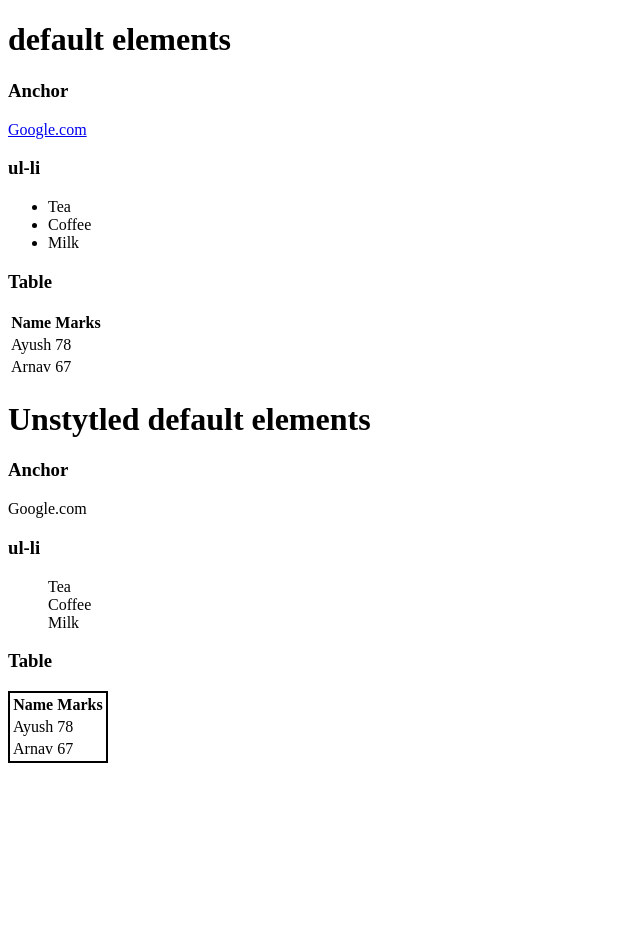
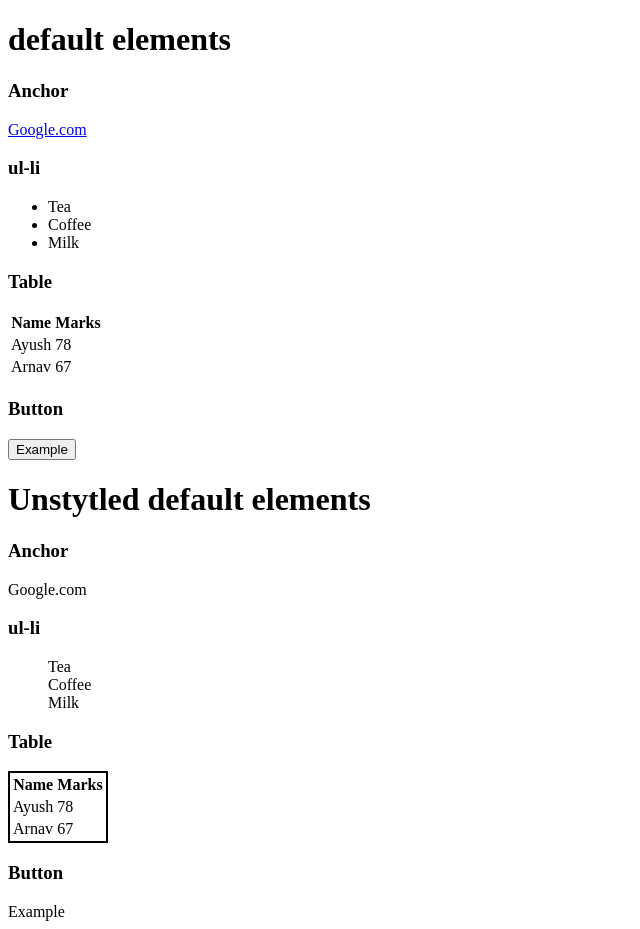
Before and after one commit to karan-pharate/ui-assignment, a plain HTML site: page css-assignments/basicCss.html in a window 1280 px wide. Shown: the whole page, without its empty margins (0-640 px from the left). Before the commit the page ends 800 px from the top, so only its background shows below. Drawn offline with Linux system fonts and the light colour scheme.

Commit message:
unstyling button

```diff
--- a/css-assignments/basicCss.html
+++ b/css-assignments/basicCss.html
@@ -33,6 +33,8 @@
             <td>67</td>
         </tr>
     </table>
+    <h3>Button</h3>
+    <button>Example</button>
     </div>
     <div class="unstyled">
         <h1>Unstytled default elements</h1>
@@ -59,6 +61,8 @@
             <td>67</td>
         </tr>
     </table>
+    <h3>Button</h3>
+    <button>Example</button>
     </div>
 </body>
 </html>
--- a/css-assignments/css/style.css
+++ b/css-assignments/css/style.css
@@ -8,3 +8,12 @@
 .unstyled table {
     border: 2px solid black;
 }
+.unstyled button {
+    background: none;
+	color: inherit;
+	border: none;
+	padding: 0;
+	font: inherit;
+	cursor: pointer;
+	outline: inherit;
+}
```
